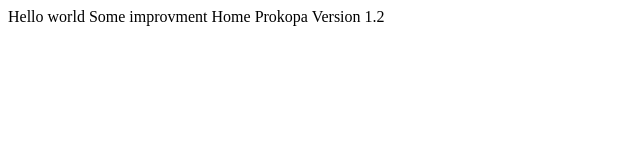
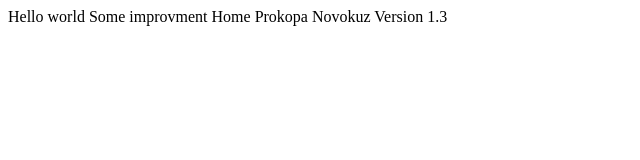
Before and after one commit to aleshin-roman-nk/pull-request-practice, a plain HTML site: page index.html in a window 1280 px wide. Shown: the full height of the page, 0-640 px from the left. Drawn offline with Linux system fonts and the light colour scheme.

Commit message:
add Novokuz

```diff
--- a/index.html
+++ b/index.html
@@ -10,7 +10,8 @@
     Home
 
     Prokopa
+    Novokuz
 
-    Version 1.2
+    Version 1.3
 </body>
 </html>
```
